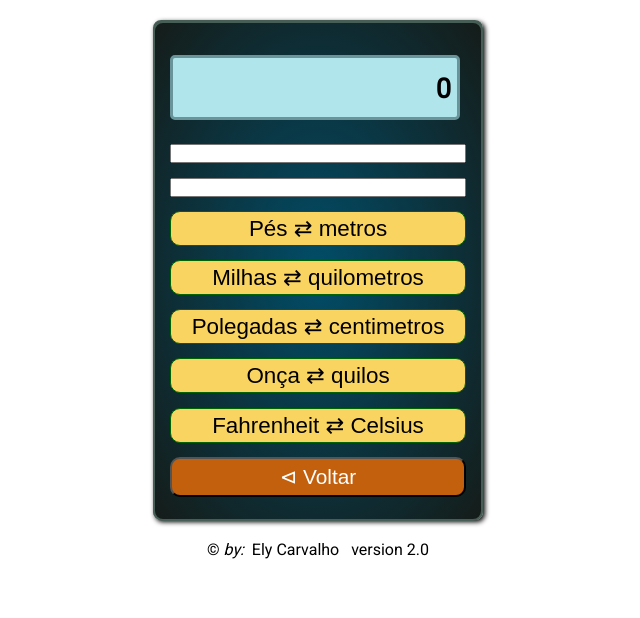
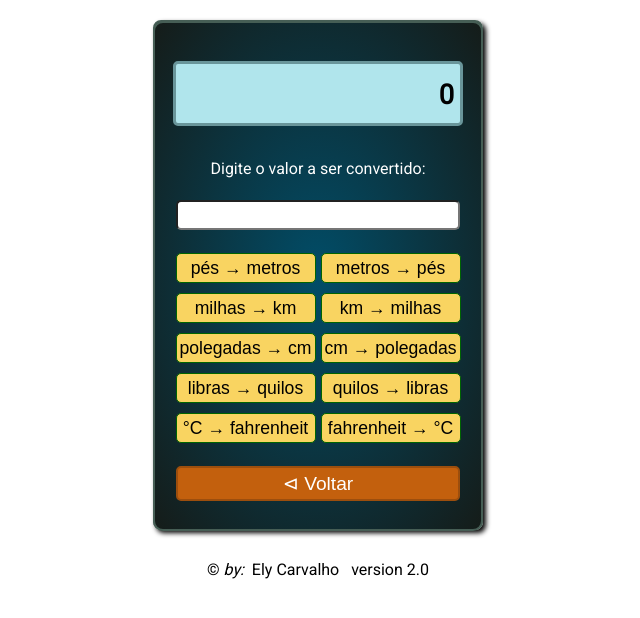
Before and after one commit to elycarvalho/calculadora-com-conversor-de-medidas, a plain HTML site: page calculadora-2.0/index.html in a window 1280 px wide. Both pictures are taken after a click on the button "Conversões =>". Shown: the whole page, without its empty margins (322-962 px from the left). Drawn offline with Linux system fonts and the light colour scheme.

Commit message:
Add files via upload

```diff
--- a/calculadora-2.0/css/style.css
+++ b/calculadora-2.0/css/style.css
@@ -17,13 +17,13 @@ main{
     align-items: center;
 	border: 2px solid #465E55;
 	width: 330px;
-	height: 500px;
+	height: 510px;
 	background-image: radial-gradient(#014D68, #151C19);
 	border-radius: 8px;
-	box-shadow: 2px 2px 5px;
+	box-shadow: 3px 3px 5px;
 }
 
-.visor{
+.visor, .visor-conv{
 	margin: 10px 0;
 	font-weight: bold;
 	font-size: 1.7rem;
@@ -50,6 +50,7 @@ main{
 }
 
 footer{
+	margin-top: 30px;
 	text-align: center;
 }
 
@@ -91,26 +92,51 @@ footer{
 	background-image: radial-gradient(#014D68, #151C19);
 	border: 2px solid #465E55;
 	border-radius: 10px;
-	height: 500px;
+	height: 510px;
 	width: 330px;
 	display: flex;
+	align-items: center;
 	flex-direction: column;
-    justify-content: space-around;
-    padding: 15px;
+    justify-content: space-evenly;
+    padding: 5px;
+}
+
+.grade-botoes{
+	display: grid;
+	row-gap: 10px;
+	column-gap: 5px;
+	grid-template-columns: auto auto;
+}
+
+.menu-conversoes h4{
+	font-weight: 100;
+	color: #fff;
+}
+
+.menu-conversoes input{
+    width: 90%;
+    font-weight: bold;
+    font-size: 1.1rem;
+    height: 30px;
+    border-radius: 5px;
+    text-align: center;
 }
 
 .btn-conv{
-	height: 35px;
-	font-size: 1.4rem;
+	height: 30px;
+	width: 140px;
+	font-size: 1.1rem;
 	background-color: #F9D461;
-	border-radius: 10px;
+	border-radius: 5px;
 	border: 1px solid darkgreen;
 }
 
 .btn-voltar{
+	width: 90%;
 	color: #fff;
-	height: 40px;
-	font-size: 1.3rem;
+	height: 35px;
+	font-size: 1.2rem;
 	background-color: #C3600D;
-	border-radius: 10px;
+	border: 2px solid #9C4E0D;
+	border-radius: 5px;
 }
--- a/calculadora-2.0/index.html
+++ b/calculadora-2.0/index.html
@@ -42,25 +42,29 @@
 	  	</div>
 
         <div class="menu-conversoes">
-            <div class="visor">0</div>
-            <input type="number" class="medida1">
-            <input type="number" class="medida2">
-
-            <button class="btn-conv">Pés &#8644; metros</button>
-            <button class="btn-conv">Milhas &#8644; quilometros</button>
-            <button class="btn-conv">Polegadas &#8644; centimetros</button>
-            <button class="btn-conv">Onça &#8644; quilos</button>
-            <button class="btn-conv">Fahrenheit &#8644; Celsius</button>
+            <div class="visor-conv">0</div>
+            <h4>Digite o valor a ser convertido:</h4>
+            <input type="number" class="medida">
+            <div class="grade-botoes">
+               <button class="btn-conv" onclick="pesMetros('pm')">pés &#8594; metros</button>
+               <button class="btn-conv" onclick="pesMetros('mp')">metros &#8594; pés</button>
+               <button class="btn-conv" onclick="milhasKilometros('mk')">milhas &#8594; km</button>
+               <button class="btn-conv" onclick="milhasKilometros('km')">km &#8594; milhas</button>
+               <button class="btn-conv" onclick="polegadasCm('pc')">polegadas &#8594; cm</button>
+               <button class="btn-conv" onclick="polegadasCm('cp')">cm &#8594; polegadas</button>
+               <button class="btn-conv" onclick="librasKg('lk')">libras &#8594; quilos</button>
+               <button class="btn-conv" onclick="librasKg('kl')">quilos &#8594; libras</button>
+               <button class="btn-conv" onclick="fahrenheitCelsius('cf')">°C &#8594; fahrenheit</button>
+               <button class="btn-conv" onclick="fahrenheitCelsius('fc')">fahrenheit &#8594; °C</button>
+            </div>
             <button class="btn-voltar" onclick="fechaMenuConv()">&#8882;&nbsp;Voltar</button>
         </div>
 	  </main>
+   </div>
 
-	  <footer>
-	  	&copy; <cite>by:</cite><span>&nbsp;&nbsp;Ely Carvalho&nbsp;&nbsp; version 2.0</span>
-	  </footer>
-  </div>
-
-
+   <footer>
+      &copy; <cite>by:</cite><span>&nbsp;&nbsp;Ely Carvalho&nbsp;&nbsp; version 2.0</span>
+   </footer>
   <script src="js/script.js"></script>
   <script src="js/conversoes.js"></script>
 </body>
--- a/calculadora-2.0/js/conversoes.js
+++ b/calculadora-2.0/js/conversoes.js
@@ -1,23 +1,61 @@
 const menuConv = document.querySelector('.menu-conversoes')
+const visorConv = document.querySelector('.visor-conv')
+let medida = document.querySelector('.medida')
+let convertido = 0
 
-function pesMetros() {
-
+function pesMetros(ordem) {
+	if(ordem === 'pm') {
+		convertido = medida.value * 0.3048
+        visorConv.innerHTML = convertido.toFixed(8) + ' metros'
+	}
+	if(ordem === 'mp') {
+		convertido = medida.value * 3.28084
+        visorConv.innerHTML = convertido.toFixed(8) + ' pés'
+	}
 }
 
-function milhasKilometros() {
-
+function milhasKilometros(ordem) {
+   if(ordem === 'mk') {
+   	  convertido = medida.value * 1.60934
+   	  visorConv.innerHTML = convertido.toFixed(8) + ' milhas'
+   }
+   if(ordem === 'km') {
+   	  convertido = medida.value * 0.621371
+   	  visorConv.innerHTML = convertido.toFixed(8) + ' km'
+   }
 }
 
-function polegadasCm() {
-
+function polegadasCm(ordem) {
+   if(ordem === 'pc') {
+   	  convertido = medida.value * 2.54
+   	  visorConv.innerHTML = convertido.toFixed(8) + ' cm'
+   }
+   if(ordem === 'cp') {
+   	  convertido = medida.value * 0.393701
+   	  visorConv.innerHTML = convertido.toFixed(8) + ' polegadas'
+   }
 }
 
-function oncaKilos() {
-
+function librasKg(ordem) {
+   if(ordem === 'kl') {
+   	  convertido = medida.value * 2.20462
+   	  visorConv.innerHTML = convertido.toFixed(8) + ' libras'
+   }
+   if(ordem === 'lk') {
+   	  convertido = medida.value * 0.0283495
+   	  visorConv.innerHTML = convertido.toFixed(8) + ' kg'
+   }
 }
 
-function fahrenheitCelsius() {
-
+function fahrenheitCelsius(ordem) {
+   if(ordem === 'fc') {
+   	  convertido = (medida.value - 32) / 1.8
+   	  visorConv.innerHTML = convertido.toFixed(8) + '°C'
+   }
+   if(ordem === 'cf') {
+   	  convertido = 1.8 * medida.value + 32
+   	  visorConv.innerHTML = convertido.toFixed(8) + '°F'
+   }
 }
 
 function menuConversoes() {
@@ -25,5 +63,6 @@ function menuConversoes() {
 }
 
 function fechaMenuConv() {
+	visor.innerHTML = 0
 	menuConv.style.display = 'none'
 }
```
